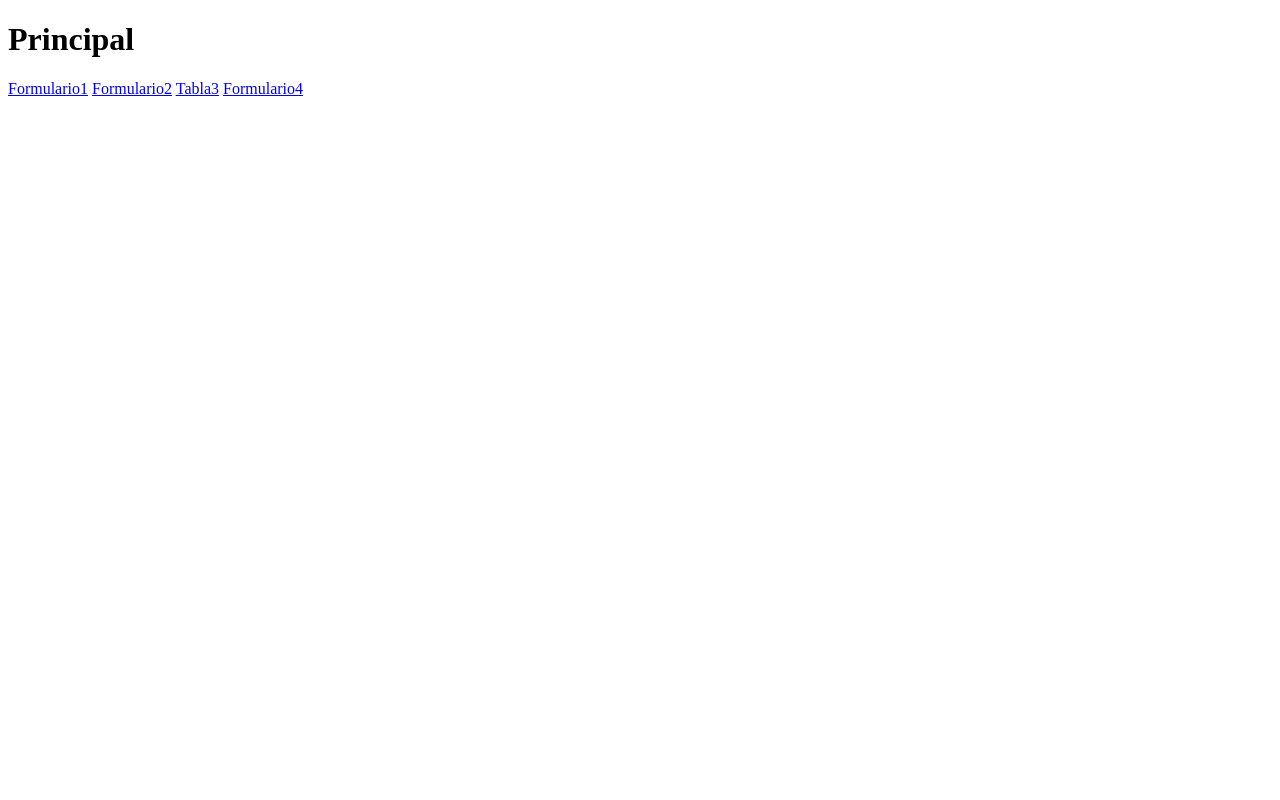
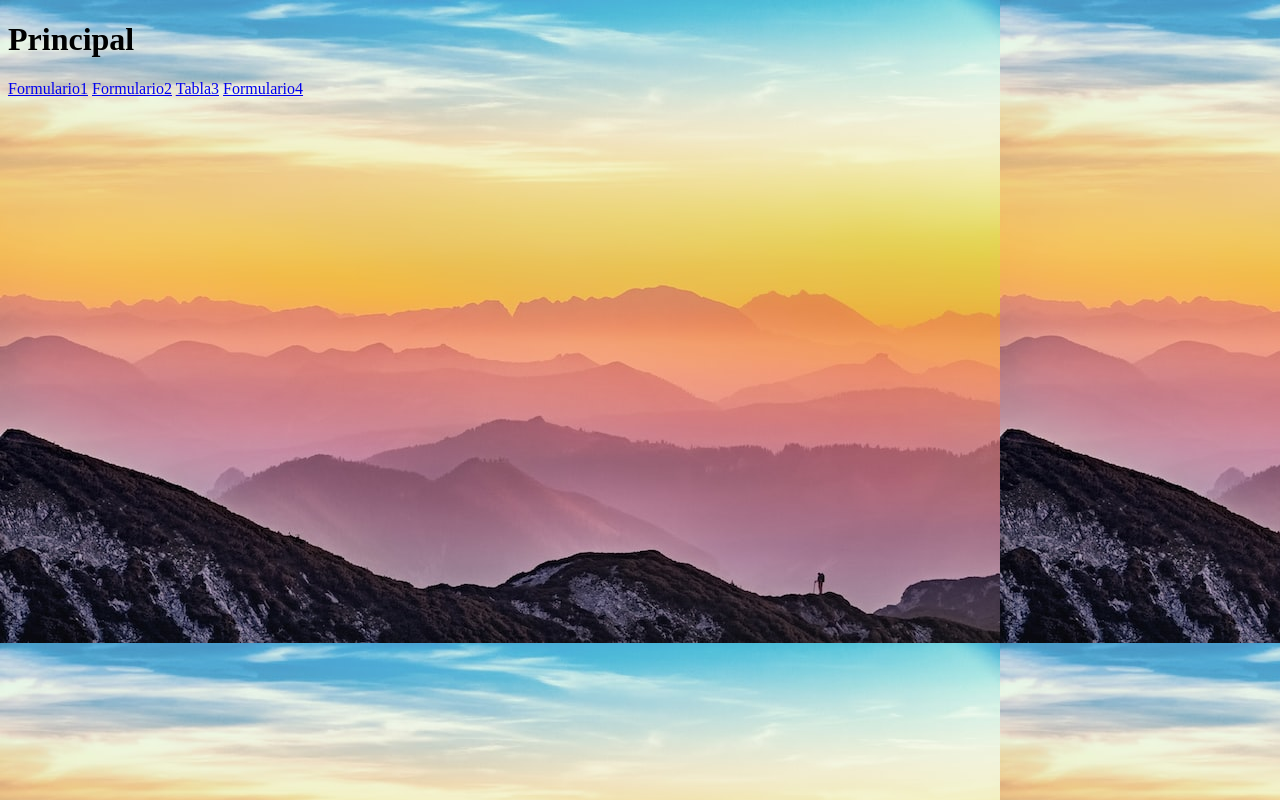
Before and after one commit to Andresfelipelopezarrrieta/taller-4, a plain HTML site: page index.html in a window 1280 px wide. Drawn offline with Linux system fonts and the light colour scheme.

Commit message:
taller 4

```diff
--- a/index.html
+++ b/index.html
@@ -6,9 +6,11 @@
     <meta name="viewport" content="width=device-width, initial-scale=1.0">
     <title>Document</title>
 </head>
-<body>
+<body background="./recursos/imagen.jfif">
 
         <h1>Principal</h1>
+
+
 
         <a href="../html/ejemploformulario1.html">Formulario1</a>
         <a href="../html/ejemploformulario2.html">Formulario2</a>
```
Also changed, not shown: html/index.html (added), recursos/imagen.jfif (added).
